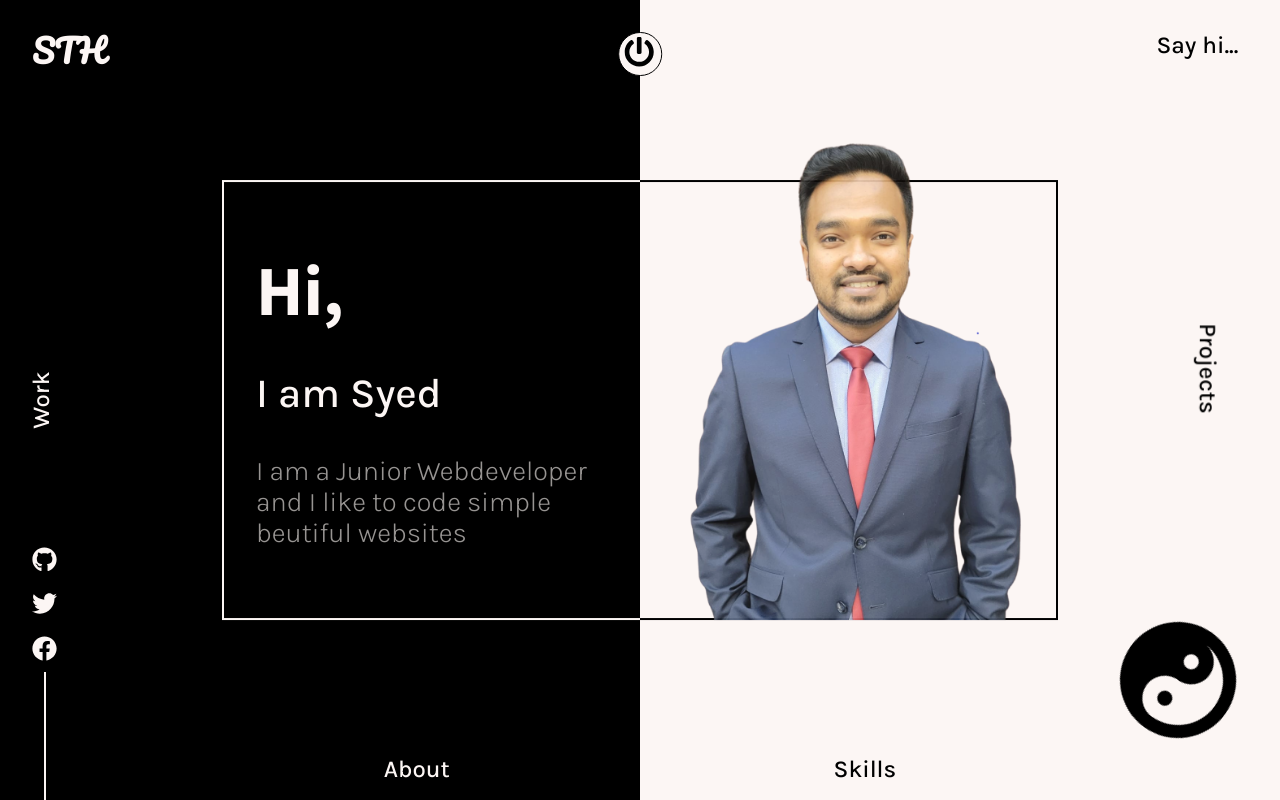
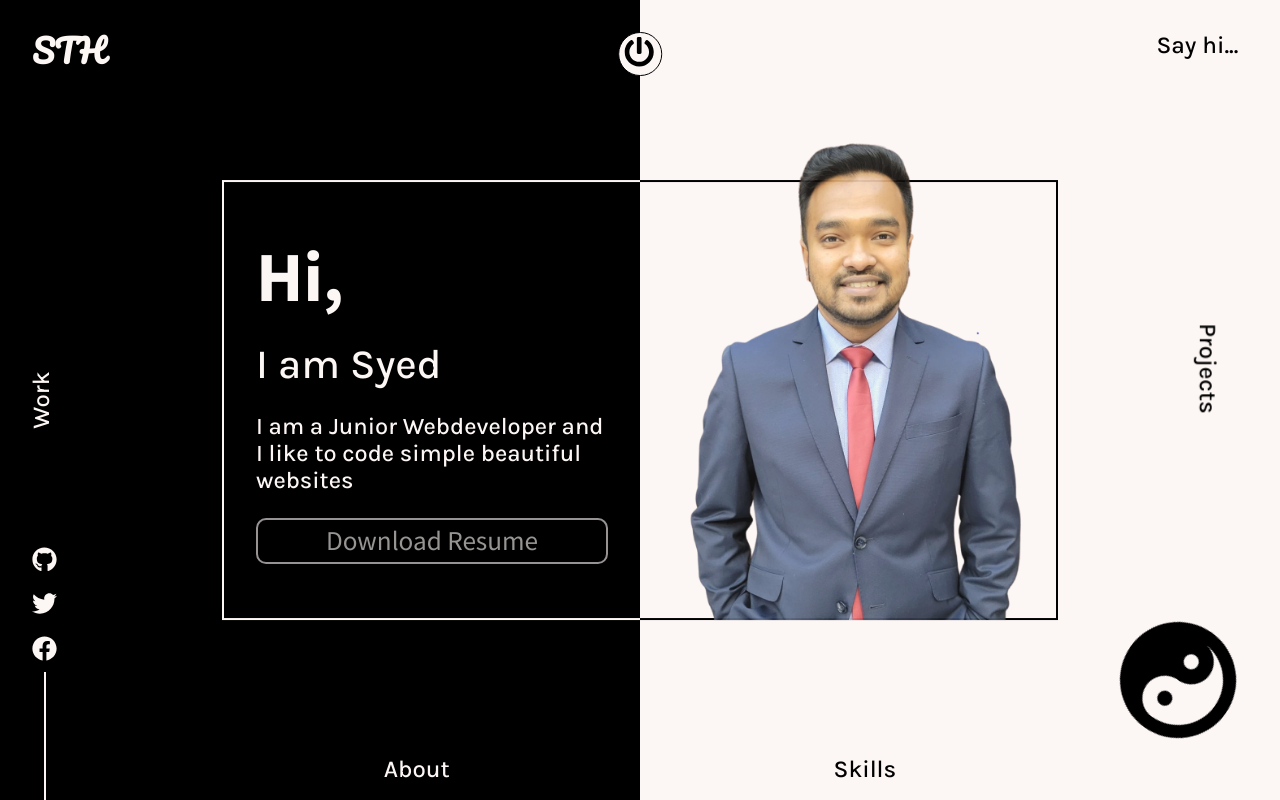
Before and after one commit to tanjid111/Portfolio-Web, a React (Create React App) app: page / in a window 1280 px wide. Both pictures are taken after a click on the element "Click Here". Built offline with nearby package versions, Linux system fonts and the light colour scheme.

Commit message:
resume added

```diff
--- a/src/components/Intro.js
+++ b/src/components/Intro.js
@@ -3,6 +3,7 @@ import styled from 'styled-components';
 import { motion } from 'framer-motion';
 
 import Me from '../assets/Images/avatar.png'
+import { NavLink } from 'react-router-dom';
 
 const Box = styled(motion.div)`
 position: absolute;
@@ -59,7 +60,19 @@ justify-content: space-evenly;
     font-size: calc(0.5rem + 1.5vw);
     font-weight:300;
 }
-
+`
+const Resume = styled(NavLink)`
+color: ${props => props.theme.text};
+text-align: center;
+font-size: calc(1em + 1.5vw)
+position: absolute;
+top: 23rem;
+right: calc(1rem + 2vw);
+border: 2px solid;
+padding: 5px;
+border-radius:10px;
+text-decoration:none;
+z-index:;
 `
 
 const Intro = () => {
@@ -73,7 +86,10 @@ const Intro = () => {
                 <Text>
                     <h1>Hi,</h1>
                     <h3>I am Syed</h3>
-                    <h6>I am a Junior Webdeveloper and I like to code simple beutiful websites</h6>
+                    <h6>I am a Junior Webdeveloper and I like to code simple beautiful websites</h6>
+                    <Resume
+                        target="_blank" to={{ pathname: 'https://drive.google.com/file/d/1lt67Sz9tPIPl6cw1xQb8Aqn-OCmLxi4_/view?usp=sharing' }}
+                    >Download Resume</Resume>
                 </Text>
             </SubBox>
             <SubBox>
```
Also changed, not shown: firebase.json (added), 1 other file (tests, documents, lock files or other folders).
